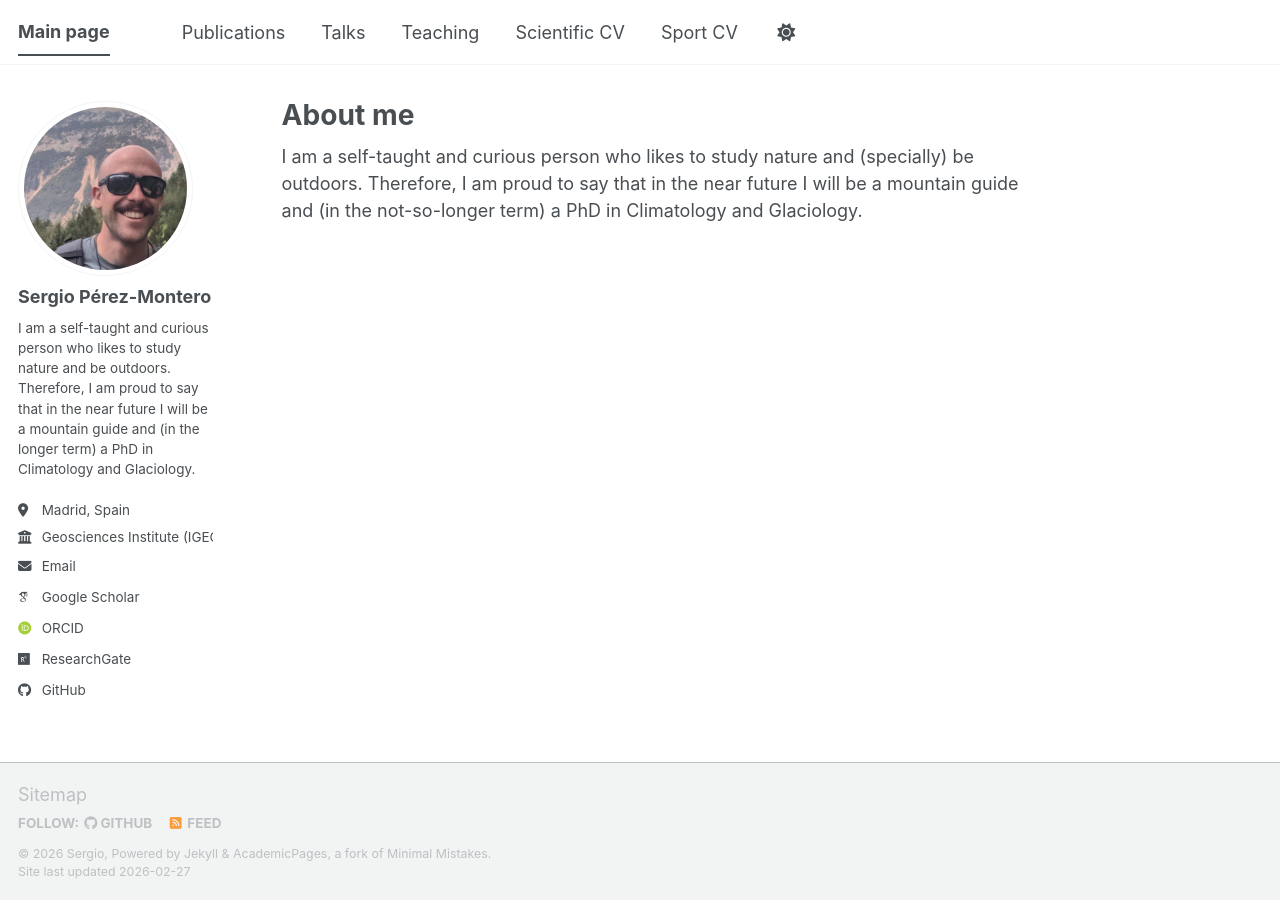
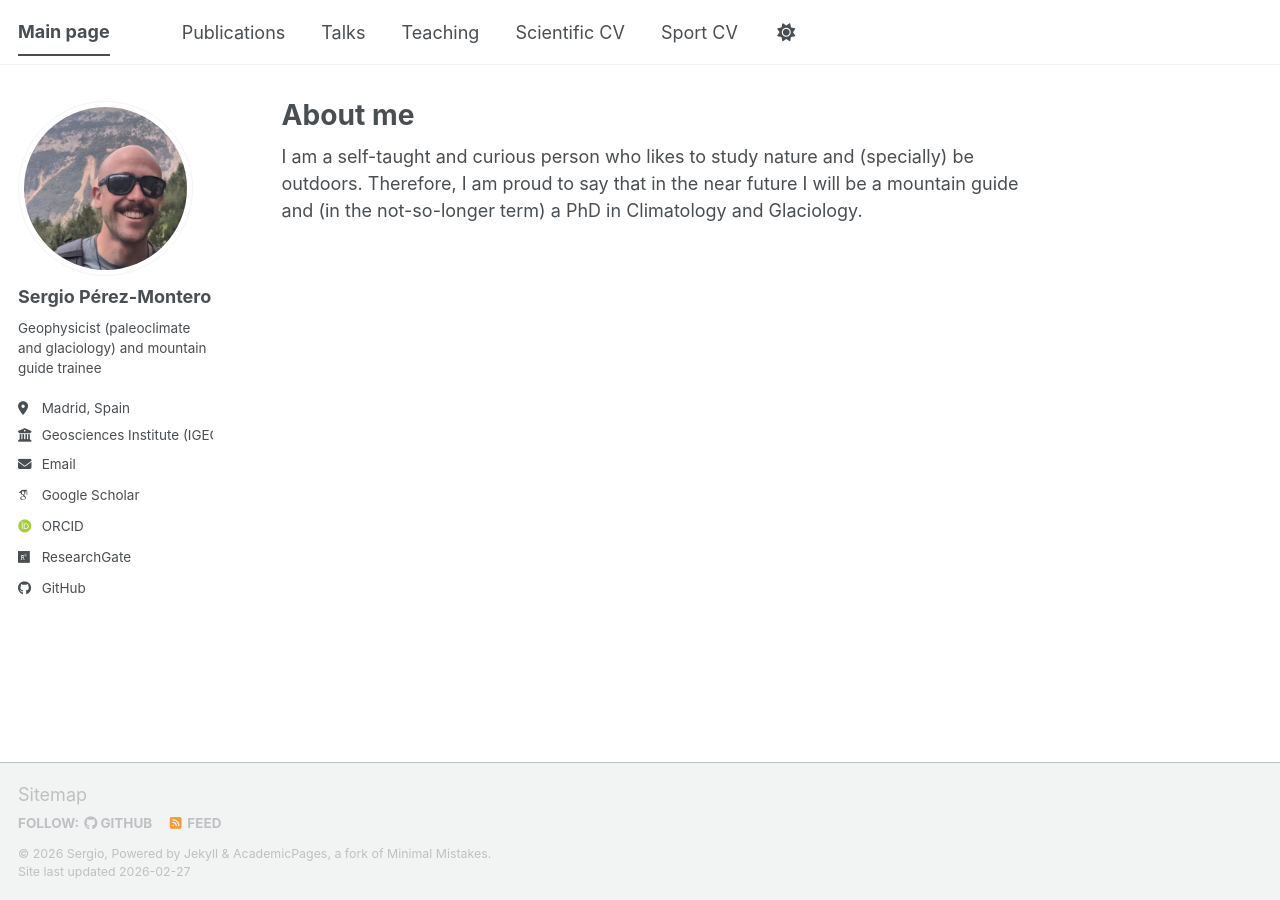
Before and after one commit to sperezmont/sperezmont.github.io, a Jekyll site: the page built from _pages/about.md, in a window 1280 px wide. Built offline with Jekyll 4.4.1, drawn with Linux system fonts in a browser that asks for light colours; some web fonts are replaced; a script bundle is joined from its source files by our own code; library files that are not in the unit come from our copies.

Commit message:
Update _config.yml

```diff
--- a/_config.yml
+++ b/_config.yml
@@ -26,7 +26,7 @@ author:
   avatar           : "profile.jpeg"
   name             : "Sergio Pérez-Montero"
   pronouns         : # example: "she/her"
-  bio              : "I am a self-taught and curious person who likes to study nature and be outdoors. Therefore, I am proud to say that in the near future I will be a mountain guide and (in the longer term) a PhD in Climatology and Glaciology."
+  bio              : "Geophysicist (paleoclimate and glaciology) and mountain guide trainee"
   location         : "Madrid, Spain"
   employer         : "Geosciences Institute (IGEO, CSIC-UCM)"
   uri              : # URL
```
